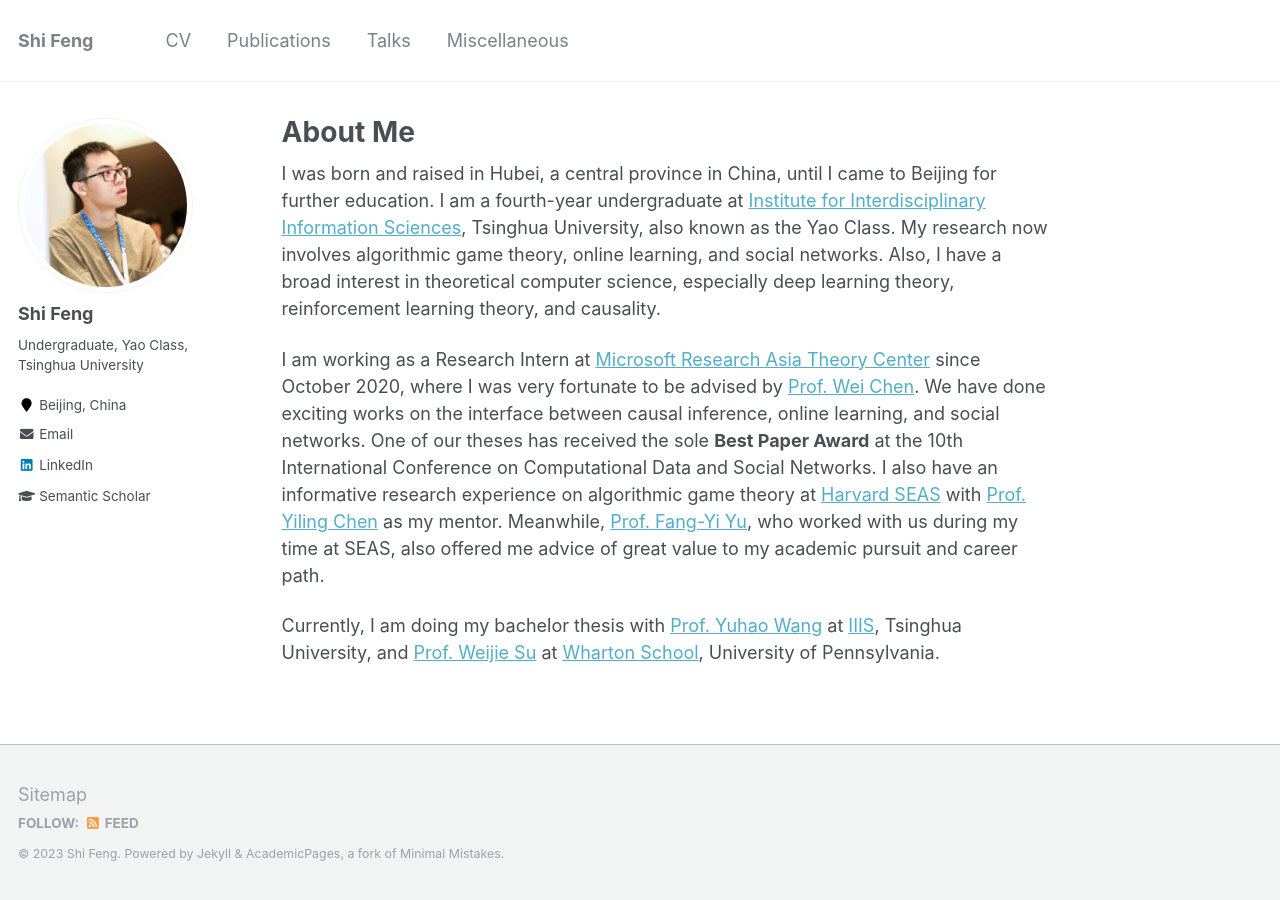
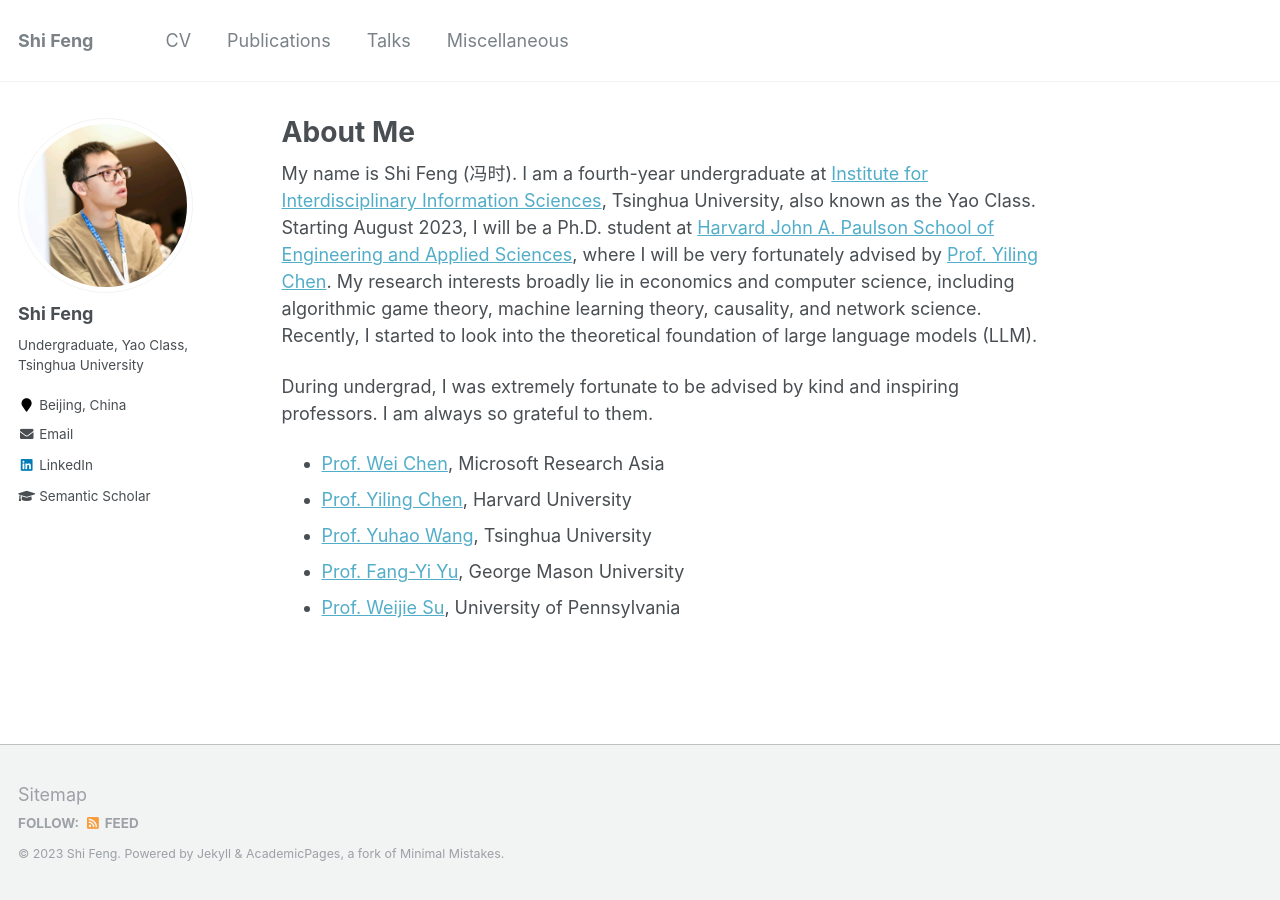
Before and after one commit to fengtony686/fengshi.link, a Jekyll site: the page built from _pages/about.md, in a window 1280 px wide. Built offline with Jekyll 4.4.1, drawn with Linux system fonts in a browser that asks for light colours.

Commit message:
update about

```diff
--- a/_pages/about.md
+++ b/_pages/about.md
@@ -11,15 +11,24 @@ redirect_from:
 
 <!-- I am originally from Hubei, a central province in China. Now I am a third-year undergraduate student at [Institute for Interdisciplinary Information Sciences](https://iiis.tsinghua.edu.cn/en/), Tsinghua University (known as Yao Class).   -->
 
-I was born and raised in Hubei, a central province in China, until I came to Beijing for further education. I am a fourth-year undergraduate at [Institute for Interdisciplinary Information Sciences](https://iiis.tsinghua.edu.cn/en/), Tsinghua University, also known as the Yao Class. My research now involves algorithmic game theory, online learning, and social networks. Also, I have a broad interest in theoretical computer science, especially deep learning theory, reinforcement learning theory, and causality.
+<!-- I was born and raised in Hubei, a central province in China, until I came to Beijing for further education. I am a fourth-year undergraduate at [Institute for Interdisciplinary Information Sciences](https://iiis.tsinghua.edu.cn/en/), Tsinghua University, also known as the Yao Class. My research now involves algorithmic game theory, online learning, and social networks. Also, I have a broad interest in theoretical computer science, especially deep learning theory, reinforcement learning theory, and causality. -->
+
+My name is Shi Feng (冯时). I am a fourth-year undergraduate at [Institute for Interdisciplinary Information Sciences](https://iiis.tsinghua.edu.cn/en/), Tsinghua University, also known as the Yao Class. Starting August 2023, I will be a Ph.D. student at [Harvard John A. Paulson School of Engineering and Applied Sciences](https://seas.harvard.edu/), where I will be very fortunately advised by [Prof. Yiling Chen](https://yiling.seas.harvard.edu/). My research interests broadly lie in economics and computer science, including algorithmic game theory, machine learning theory, causality, and network science. Recently, I started to look into the theoretical foundation of large language models (LLM).
+
+During undergrad, I was extremely fortunate to be advised by kind and inspiring professors. I am always so grateful to them.
+* [Prof. Wei Chen](https://www.microsoft.com/en-us/research/people/weic/), Microsoft Research Asia
+* [Prof. Yiling Chen](https://yiling.seas.harvard.edu/), Harvard University
+* [Prof. Yuhao Wang](https://yuhaow.github.io/), Tsinghua University
+* [Prof. Fang-Yi Yu](http://www-personal.umich.edu/~fayu/), George Mason University
+* [Prof. Weijie Su](http://stat.wharton.upenn.edu/~suw/), University of Pennsylvania
 
 <!-- I have been working as a Research Intern at [Microsoft Research Asia Theory Center](https://www.microsoft.com/en-us/research/group/msr-asia-theory-center/), where I was very fortunate to be advised by [Prof. Wei Chen](https://www.microsoft.com/en-us/research/people/weic/). We have done exciting works at the interface between causal inference, online learning and social networks. One of our thesis has received sole **Best Paper Award** in the 10th International Conference on Computational Data and Social Networks! -->
 
-I am working as a Research Intern at [Microsoft Research Asia Theory Center](https://www.microsoft.com/en-us/research/group/msr-asia-theory-center/) since October 2020, where I was very fortunate to be advised by [Prof. Wei Chen](https://www.microsoft.com/en-us/research/people/weic/). We have done exciting works on the interface between causal inference, online learning, and social networks. One of our theses has received the sole **Best Paper Award** at the 10th International Conference on Computational Data and Social Networks. I also have an informative research experience on algorithmic game theory at [Harvard SEAS](https://www.seas.harvard.edu/) with [Prof. Yiling Chen](https://yiling.seas.harvard.edu/) as my mentor. Meanwhile, [Prof. Fang-Yi Yu](http://www-personal.umich.edu/~fayu/), who worked with us during my time at SEAS, also offered me advice of great value to my academic pursuit and career path.
+<!-- I am working as a Research Intern at [Microsoft Research Asia Theory Center](https://www.microsoft.com/en-us/research/group/msr-asia-theory-center/) since October 2020, where I was very fortunate to be advised by [Prof. Wei Chen](https://www.microsoft.com/en-us/research/people/weic/). We have done exciting works on the interface between causal inference, online learning, and social networks. One of our theses has received the sole **Best Paper Award** at the 10th International Conference on Computational Data and Social Networks. I also have an informative research experience on algorithmic game theory at [Harvard SEAS](https://www.seas.harvard.edu/) with [Prof. Yiling Chen](https://yiling.seas.harvard.edu/) as my mentor. Meanwhile, [Prof. Fang-Yi Yu](http://www-personal.umich.edu/~fayu/), who worked with us during my time at SEAS, also offered me advice of great value to my academic pursuit and career path. -->
 
 <!-- I was a research intern at [Harvard SEAS](https://www.seas.harvard.edu/) where I was very fortunate to be advised by [Prof. Yiling Chen](https://yiling.seas.harvard.edu/). Besides, [Prof. Fang-Yi Yu](http://www-personal.umich.edu/~fayu/) gave me lots of helpful advices and worked with us during this internship.   -->
 
-Currently, I am doing my bachelor thesis with [Prof. Yuhao Wang](https://yuhaow.github.io/) at [IIIS](https://iiis.tsinghua.edu.cn/en/), Tsinghua University, and [Prof. Weijie Su](http://stat.wharton.upenn.edu/~suw/) at [Wharton School](https://statistics.wharton.upenn.edu/), University of Pennsylvania.
+<!-- Currently, I am doing my bachelor thesis with [Prof. Yuhao Wang](https://yuhaow.github.io/) at [IIIS](https://iiis.tsinghua.edu.cn/en/), Tsinghua University, and [Prof. Weijie Su](http://stat.wharton.upenn.edu/~suw/) at [Wharton School](https://statistics.wharton.upenn.edu/), University of Pennsylvania. -->
 
 <!-- Simultaneously, I have won the best paper award in *the 10th International Conference on Computational Data and Social Networks*. -->
 
```
Also changed, not shown: 1 other file.
